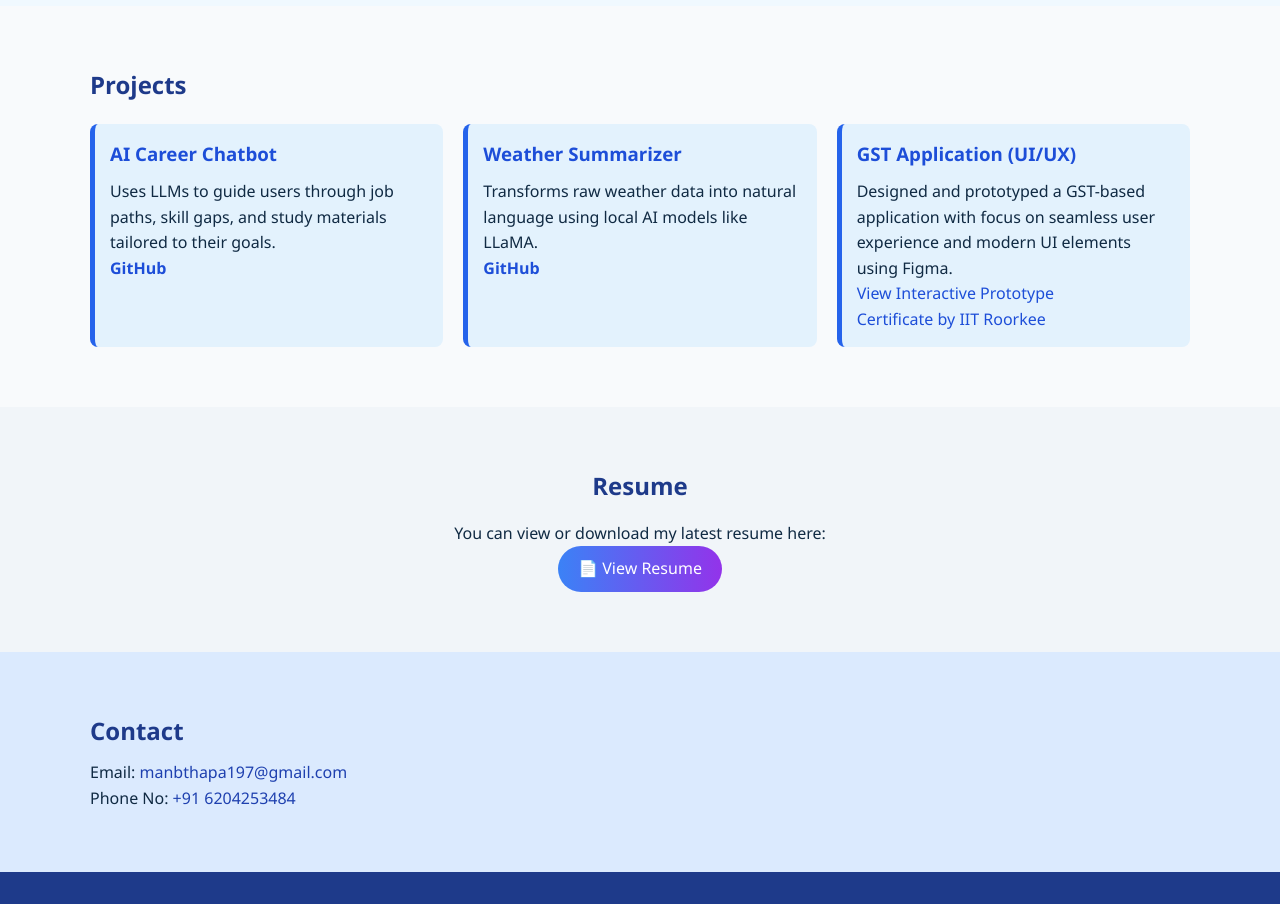
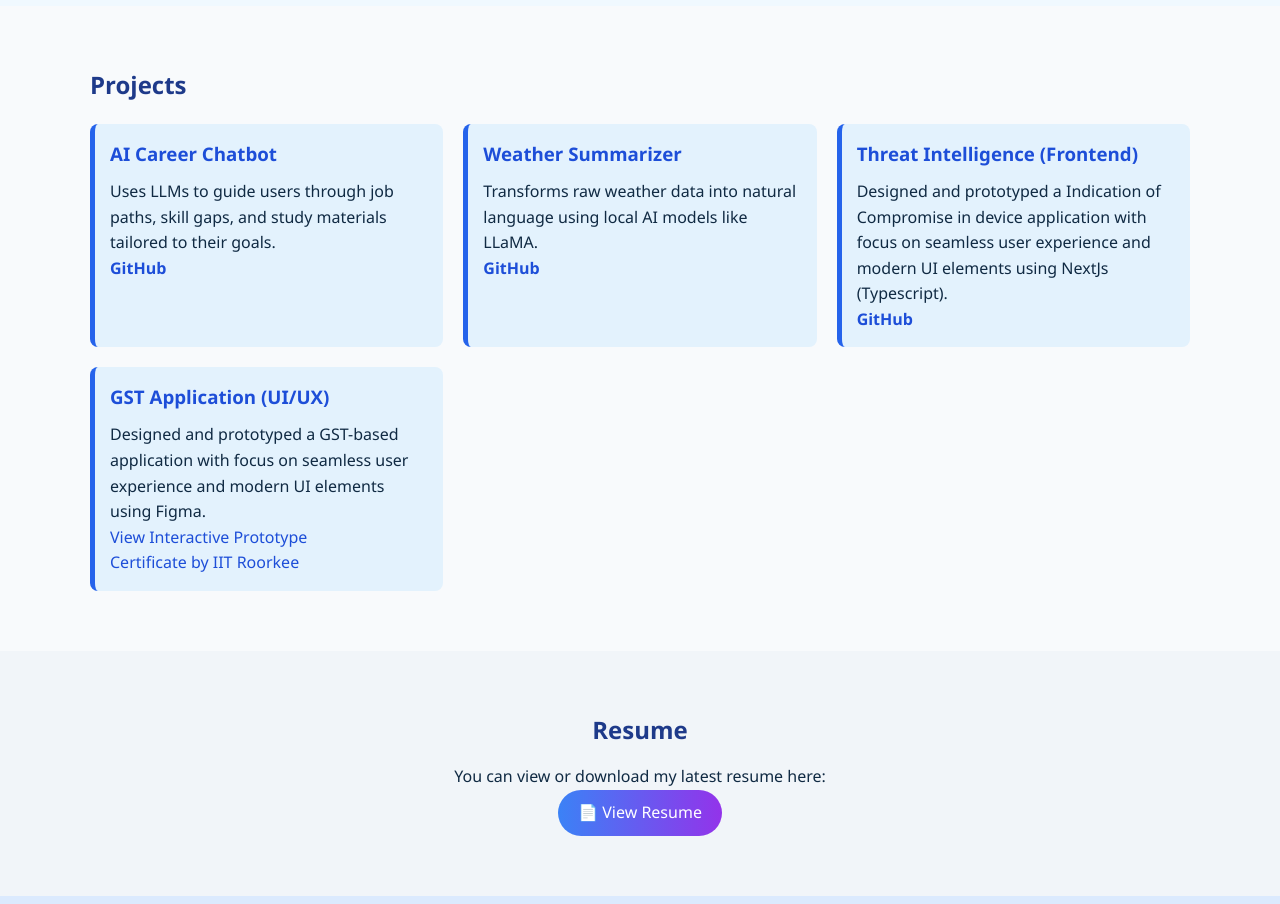
Before and after one commit to ShivOnly/Portfolio, a plain HTML site: page index.html in a window 1280 px wide. Shown: the part 1080-1984 px from the top of the page. Drawn offline with Linux system fonts and the light colour scheme.

Commit message:
project added

```diff
--- a/index.html
+++ b/index.html
@@ -83,6 +83,12 @@
             <a href="https://github.com/ShivOnly/WeatherReport" target="_blank"><b>GitHub</b></a>
           </p>
         </div>
+
+        <div class="project-card">
+  <h3>Threat Intelligence (Frontend)</h3>
+  <p>Designed and prototyped a Indication of Compromise in device  application with focus on seamless user experience and modern UI elements using NextJs (Typescript).</p>
+  <p><a href="https://github.com/ShivOnly/threat-intelligence-ui" target="_blank"><b>GitHub</b></a></p>
+</div>
 
         <div class="project-card">
   <h3>GST Application (UI/UX)</h3>
```
